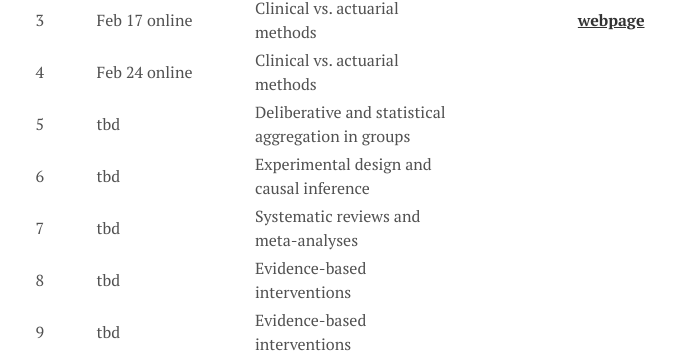
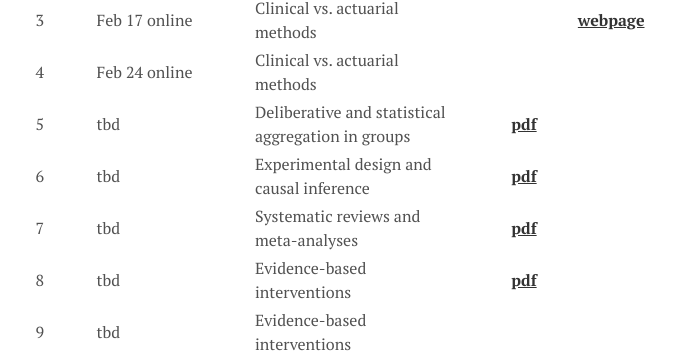
Before and after one commit to matarui/evidencebaseddm, a Jekyll site: the page built from menu/syllabus.md, in a window 1280 px wide. Shown: the part 662-1026 px from the top of the page, without its empty margins (300-977 px from the left). Built offline with Jekyll 4.4.1, drawn with Linux system fonts in a browser that asks for light colours.

Commit message:
Update syllabus.md

```diff
--- a/menu/syllabus.md
+++ b/menu/syllabus.md
@@ -17,10 +17,10 @@
 | 2 | Feb 25 | Clinical vs. actuarial methods | <a href="http://matarui.github.io/evidencebaseddm/assets/presentations/EbDM_session2.pdf"><b>slides</b></a> | <a href="http://matarui.github.io/evidencebaseddm/assets/literature/Dawes_1989_Science.pdf"><b>pdf</b></a>| |
 | 3 | Feb 17 online | Clinical vs. actuarial methods | | |<a href="http://matarui.github.io/evidencebaseddm/assets/exercises/exercise1.html"><b>webpage</b></a> |
 | 4 | Feb 24 online | Clinical vs. actuarial methods | | | |
-| 5 | tbd |  Deliberative and statistical aggregation in groups | | | |
-| 6 | tbd | Experimental design and causal inference | | | |
-| 7 | tbd | Systematic reviews and meta-analyses | | | |
-| 8 | tbd | Evidence-based interventions | | | |
+| 5 | tbd |  Deliberative and statistical aggregation in groups | |<a href="http://matarui.github.io/evidencebaseddm/assets/literature/Mannes_2014_JPSP.pdf"><b>pdf | |
+| 6 | tbd | Experimental design and causal inference | | <a href="http://matarui.github.io/evidencebaseddm/assets/literature/Varian_2016_PNAS.pdf"><b>pdf| |
+| 7 | tbd | Systematic reviews and meta-analyses | | <a href="http://matarui.github.io/evidencebaseddm/assets/literature/Gurevich_2018_Nature.pdf"><b>pdf| |
+| 8 | tbd | Evidence-based interventions | |<a href="http://matarui.github.io/evidencebaseddm/assets/literature/Michie_2011_ImplementScience.pdf"><b>pdf | |
 | 9 | tbd | Evidence-based interventions | | | |
 | 10 | May 26 (subject to confirmation) | Exam (multiple-choice) | | | |
 
```
